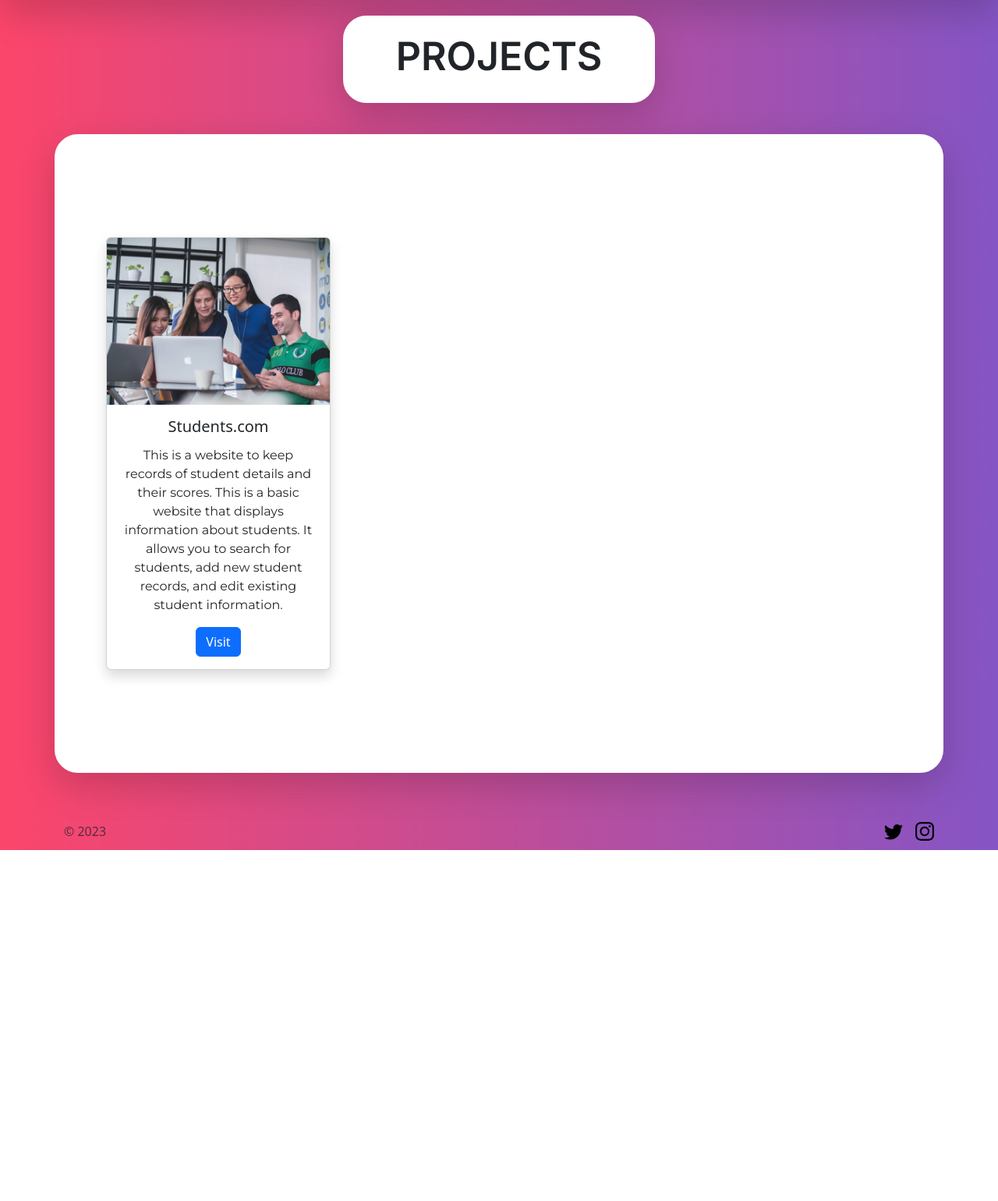
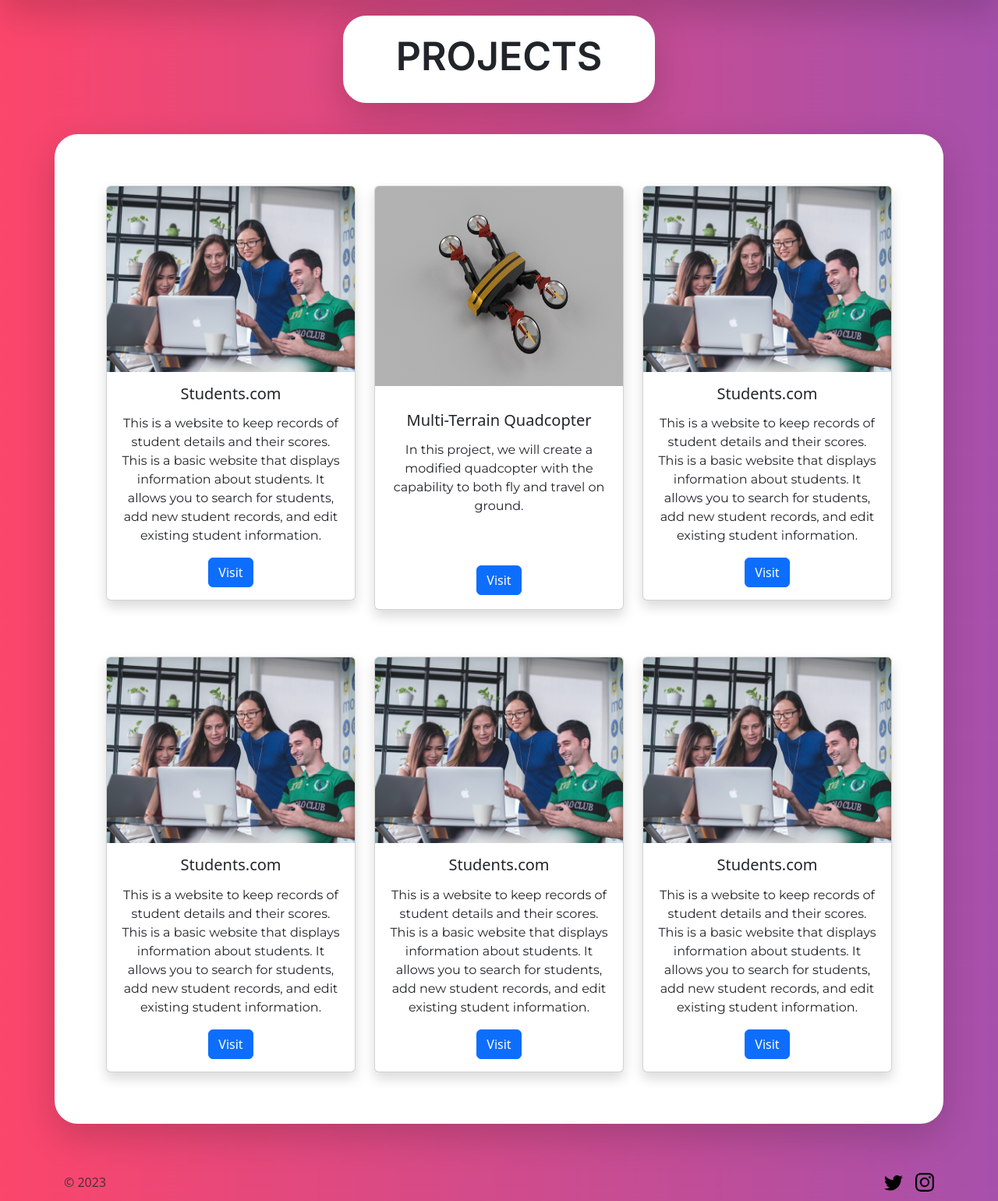
Before and after one commit to Archisman24/Portfolio-Website, a Flask app: page /projects in a window 1280 px wide. Shown: the part 58-1598 px from the top of the page at 78% size. Before the commit the page ends 1148 px from the top, so only its background shows below. Run offline with Flask 3, Linux system fonts and the light colour scheme.

Commit message:
Made changes to Projects page

```diff
--- a/templates/projects.html
+++ b/templates/projects.html
@@ -17,22 +17,73 @@
         </div>
     </div>
 
-        <div class="container white-box shadow-lg" style="margin-top: 40px; width: auto; padding-left: 5%;">
-            <div class="row-cols-3">
-                <div class="col-lg-3">
-                    <div class="card text-center shadow" style="width: 18rem;">
+    <div class="container white-box shadow-lg" style="margin-top: 40px; width: auto; padding: 5% 5%;">
+        <div class="row">
+            <div class="col-lg-4">
+                <div class="card text-center shadow" style="width: auto;">
                     <img src="static\students.jpg" class="card-img-top" alt="Image of Students">
                     <div class="card-body">
                         <h5 class="card-title" style="margin-bottom: 5%;">Students.com</h5>
                         <p class="card-text text1">This is a website to keep records of student details and their scores. This is a basic website that displays information about students. It allows you to search for students, add new student records, and edit existing student information.</p>
-                          <a href="/students" class="btn btn-primary ">Visit</a>
+                        <a href="/students" class="btn btn-primary">Visit</a>
+                    </div>
+                </div>
+            </div>
+            <div class="col-lg-4">
+                <div class="card text-center shadow" style="width: auto; min-height:34rem">
+                    <img src="static\quadcopter1.png" class="card-img-top" style="height: 16rem; margin-bottom: 1rem;" alt="Image of Students">
+                    <div class="card-body">
+                        <h5 class="card-title" style="margin-bottom: 5%;">Multi-Terrain Quadcopter</h5>
+                        <p class="card-text text1" style="min-height: 9rem;">In this project, we will create a modified quadcopter with the capability to both fly and travel on ground.</p>
+                        <a href="/students" class="btn btn-primary" >Visit</a>
+                    </div>
+                </div>
+            </div>
+            <div class="col-lg-4">
+                <div class="card text-center shadow" style="width: auto;">
+                    <img src="static\students.jpg" class="card-img-top" alt="Quadcopter Image 1">
+                    <div class="card-body">
+                        <h5 class="card-title" style="margin-bottom: 5%;">Students.com</h5>
+                        <p class="card-text text1">This is a website to keep records of student details and their scores. This is a basic website that displays information about students. It allows you to search for students, add new student records, and edit existing student information.</p>
+                        <a href="/students" class="btn btn-primary">Visit</a>
+                    </div>
+                </div>
+            </div>
+        </div>
+        <div class="row" style="padding-top: 6%;">
+            <div class="col-lg-4">
+                <div class="card text-center shadow" style="width: auto;">
+                    <img src="static\students.jpg" class="card-img-top" alt="Image of Students">
+                    <div class="card-body">
+                        <h5 class="card-title" style="margin-bottom: 5%;">Students.com</h5>
+                        <p class="card-text text1">This is a website to keep records of student details and their scores. This is a basic website that displays information about students. It allows you to search for students, add new student records, and edit existing student information.</p>
+                        <a href="/students" class="btn btn-primary">Visit</a>
+                    </div>
+                </div>
+            </div>
+            <div class="col-lg-4">
+                <div class="card text-center shadow" style="width: auto;">
+                    <img src="static\students.jpg" class="card-img-top" alt="Image of Students">
+                    <div class="card-body">
+                        <h5 class="card-title" style="margin-bottom: 5%;">Students.com</h5>
+                        <p class="card-text text1">This is a website to keep records of student details and their scores. This is a basic website that displays information about students. It allows you to search for students, add new student records, and edit existing student information.</p>
+                        <a href="/students" class="btn btn-primary">Visit</a>
+                    </div>
+                </div>
+            </div>
+            <div class="col-lg-4">
+                <div class="card text-center shadow" style="width: auto;">
+                    <img src="static\students.jpg" class="card-img-top" alt="Image of Students">
+                    <div class="card-body">
+                        <h5 class="card-title" style="margin-bottom: 5%;">Students.com</h5>
+                        <p class="card-text text1">This is a website to keep records of student details and their scores. This is a basic website that displays information about students. It allows you to search for students, add new student records, and edit existing student information.</p>
+                        <a href="/students" class="btn btn-primary">Visit</a>
+                    </div>
                 </div>
             </div>
         </div>
     </div>
 
-
-        </div>
     <div style="height: 50px;"></div>
     {%include 'footer.html'%}
     <script src="https://cdn.jsdelivr.net/npm/bootstrap@5.3.0/dist/js/bootstrap.bundle.min.js" integrity="sha384-geWF76RCwLtnZ8qwWowPQNguL3RmwHVBC9FhGdlKrxdiJJigb/j/68SIy3Te4Bkz" crossorigin="anonymous"></script>
```
Also changed, not shown: static/quadcopter1.png (added). Lines whose indentation alone changed are shown as unchanged.
